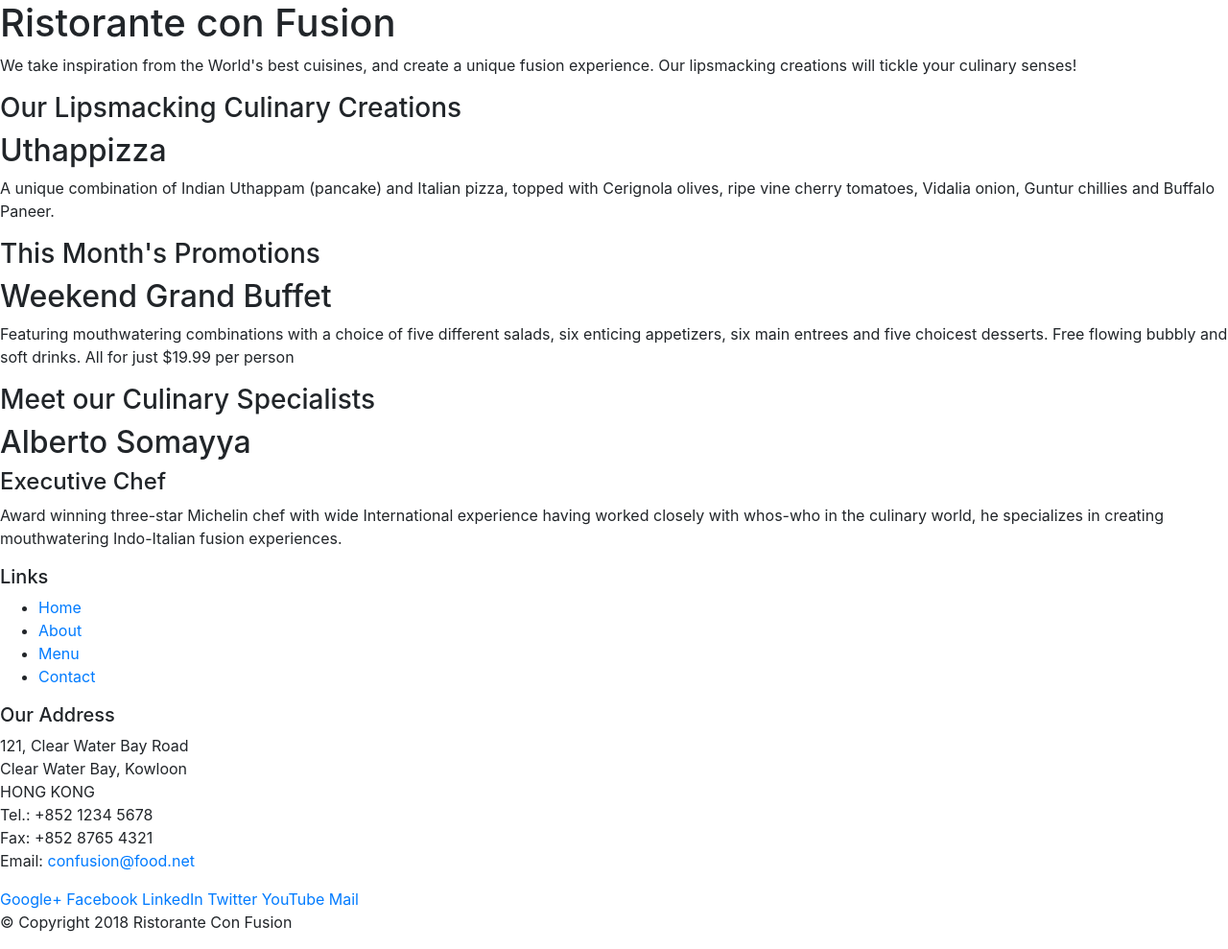
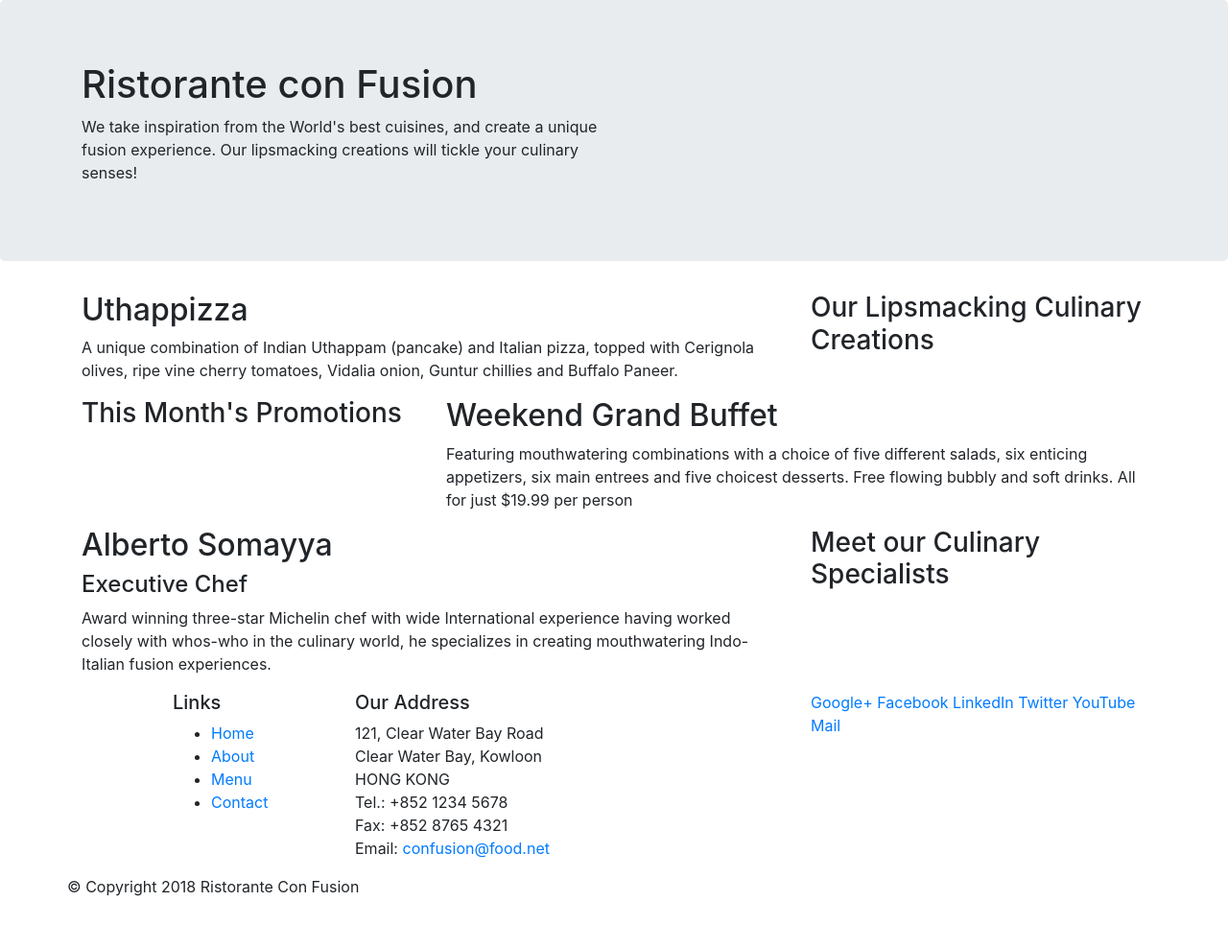
Before and after one commit to imanik8/bootstrap-projects, a website: page conFusion/index.html in a window 1280 px wide. Shown: the whole page at 96% size. After the commit the page ends 952 px from the top, so only its background shows below. Drawn offline with nearby package versions, Linux system fonts and the light colour scheme.

Commit message:
Bootstrap Grid Part 1

```diff
--- a/conFusion/index.html
+++ b/conFusion/index.html
@@ -14,46 +14,46 @@
 
 <body>
 
-    <header>
-        <div>
-            <div>
-                <div>
+<header class="jumbotron">
+    <div class="container">
+        <div class="row">
+            <div class="col-12 col-sm-6">
                 <h1>Ristorante con Fusion</h1>
                 <p>We take inspiration from the World's best cuisines, and create a unique fusion experience. Our lipsmacking creations will tickle your culinary senses!</p>
             </div>
-                <div>
+            <div class="col-12 col-sm">
             </div>
         </div>
     </div>
 </header>
 
-    <div>
-        <div>
-            <div>
+<div class="container">
+    <div class="row">
+        <div class="col-12 col-sm-4 order-sm-last col-sm-3">
             <h3>Our Lipsmacking Culinary Creations</h3>
         </div>
-            <div>
+        <div class="col col-sm order-sm-first col-md">
             <h2>Uthappizza</h2>
             <p>A unique combination of Indian Uthappam (pancake) and Italian pizza, topped with Cerignola olives, ripe vine cherry tomatoes, Vidalia onion, Guntur chillies and Buffalo Paneer.</p>
         </div>
     </div>
 
 
-        <div>
-            <div>
+    <div class="row">
+        <div class="col-12 col-sm-4 col-sm-3">
             <h3>This Month's Promotions</h3>
         </div>
-            <div>
+        <div class="col col-sm col-md">
             <h2>Weekend Grand Buffet</h2>
             <p>Featuring mouthwatering combinations with a choice of five different salads, six enticing appetizers, six main entrees and five choicest desserts. Free flowing bubbly and soft drinks. All for just $19.99 per person </p>
         </div>
     </div>
 
-        <div>
-            <div>
+    <div class="row">
+        <div class="col-12 col-sm-4 order-sm-last col-sm-3">
             <h3>Meet our Culinary Specialists</h3>
         </div>
-            <div>
+        <div class="col col-sm order-sm-first col-md">
             <h2>Alberto Somayya</h2>
             <h4>Executive Chef</h4>
             <p>Award winning three-star Michelin chef with wide International experience having worked closely with whos-who in the culinary world, he specializes in creating mouthwatering Indo-Italian fusion experiences. </p>
@@ -62,9 +62,9 @@
 </div>
 
 <footer>
-        <div>
-            <div>
-                <div>
+    <div class="container">
+        <div class="row">
+            <div class="col-4 offset-1 col-sm-2">
                 <h5>Links</h5>
                 <ul>
                     <li><a href="#">Home</a></li>
@@ -73,7 +73,7 @@
                     <li><a href="#">Contact</a></li>
                 </ul>
             </div>
-                <div>
+            <div class="col-7 col-sm-5">
                 <h5>Our Address</h5>
                 <address>
                 121, Clear Water Bay Road<br>
@@ -84,7 +84,7 @@
                 Email: <a href="mailto:confusion@food.net">confusion@food.net</a>
             </address>
             </div>
-                <div>
+            <div class="col-12 col-sm-4">
                 <div>
                     <a href="http://google.com/+">Google+</a>
                     <a href="http://www.facebook.com/profile.php?id=">Facebook</a>
@@ -95,8 +95,8 @@
                 </div>
             </div>
     </div>
-           <div>
-                <div>
+    <div class="row">
+            <div col-auto>
                 <p>© Copyright 2018 Ristorante Con Fusion</p>
             </div>
     </div>
```
Lines whose indentation alone changed are shown as unchanged.
